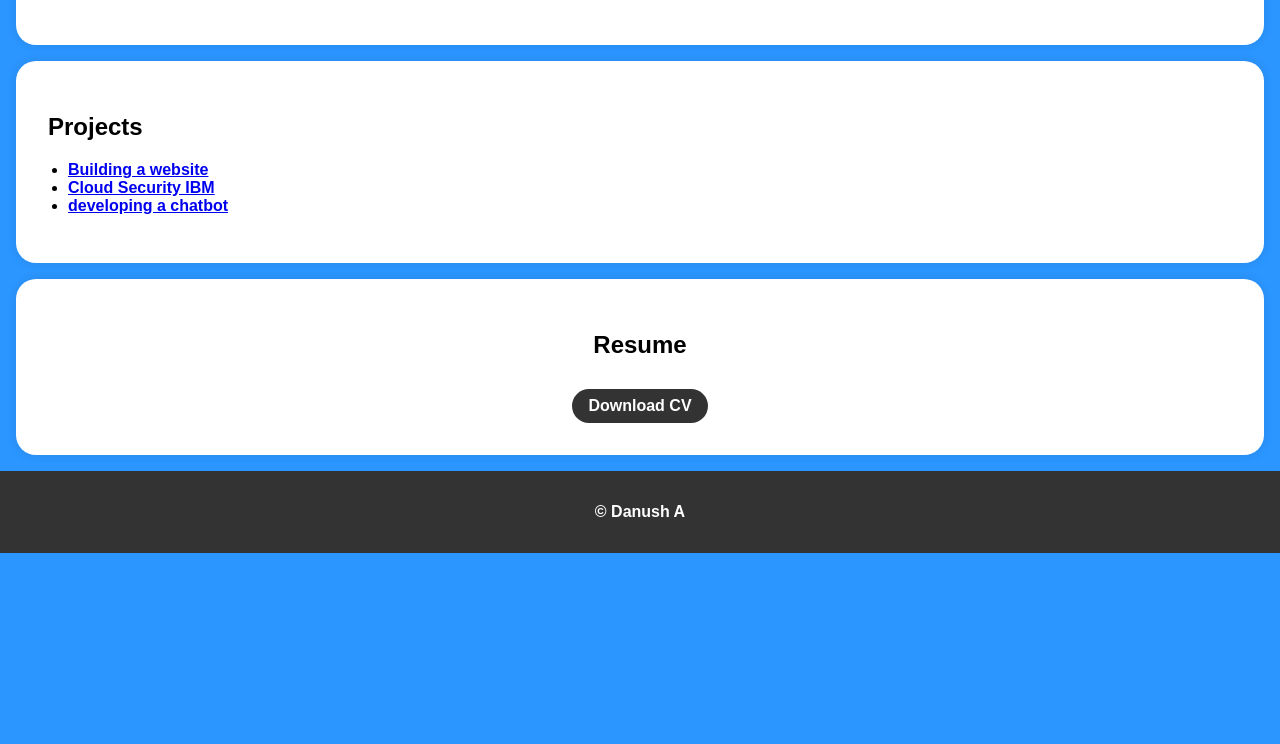
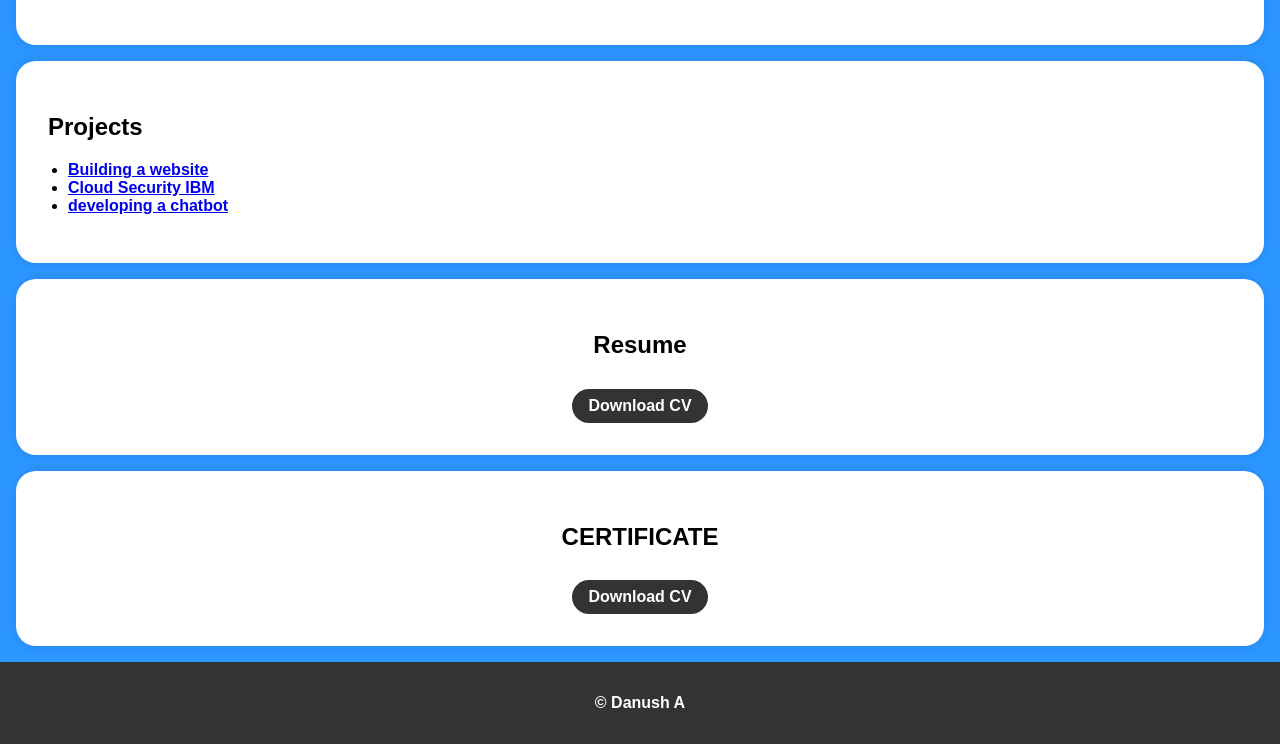
Before and after one commit to Danush0707/Portfolio1, a plain HTML site: page index.html in a window 1280 px wide. Shown: the part 857-1601 px from the top of the page. Before the commit the page ends 1410 px from the top, so only its background shows below. Drawn offline with Linux system fonts and the light colour scheme.

Commit message:
Update index.html

```diff
--- a/index.html
+++ b/index.html
@@ -159,6 +159,16 @@
         </div>
 
     </section>
+        <section id="IBM TNSDC COURSE COMPLETE CIRTIFICATE">
+
+        <div class="section-content">
+            <center>
+            <h2>CERTIFICATE</h2>
+            <a href="https://danush0707.github.io/Certificate-/" target="_blank" class="download-button" download>Download CV</a>
+        </center>
+        </div>
+
+        </section>
 
     <footer>
         <p>© Danush A</p>
```
